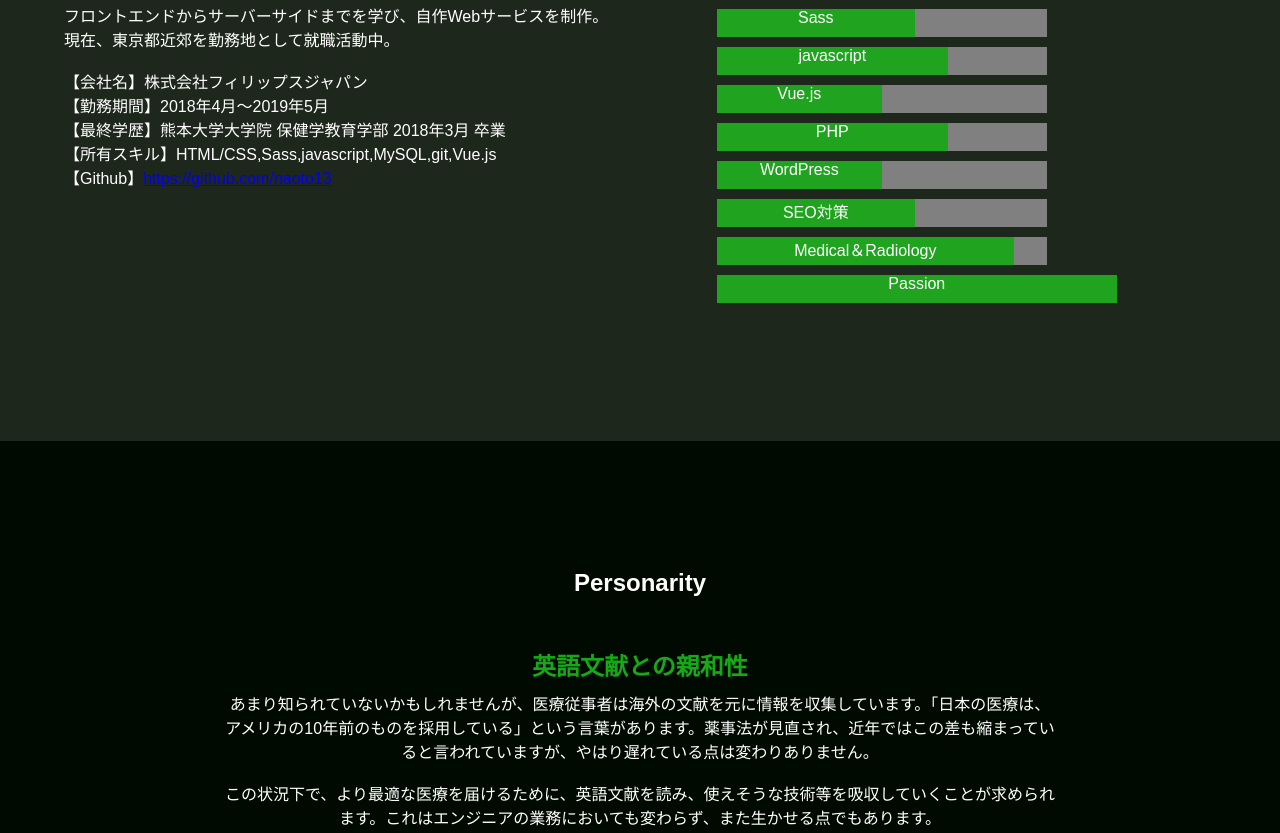
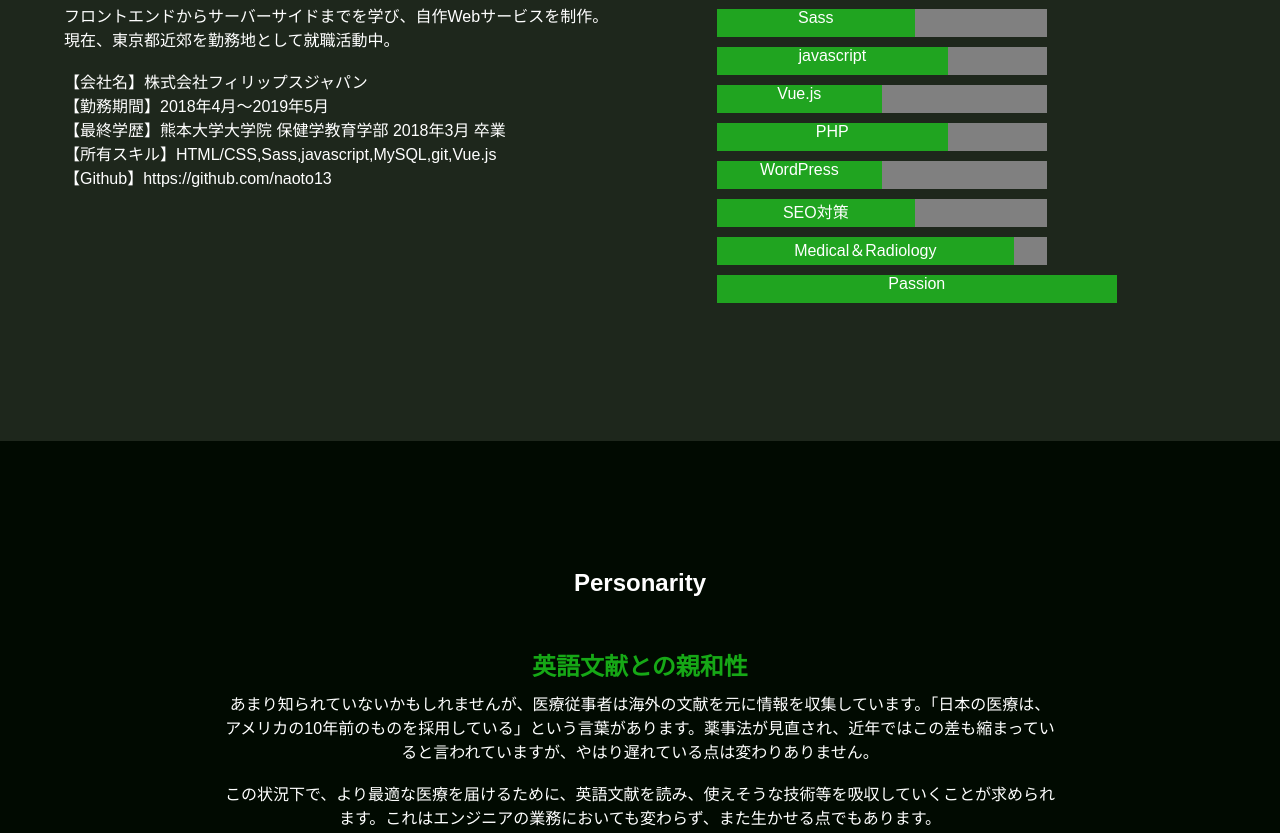
Before and after one commit to naoto13/portfolio2, a plain HTML site: page index.html in a window 1280 px wide. Shown: the part 887-1720 px from the top of the page. Drawn offline with nearby package versions, Linux system fonts and the light colour scheme.

Commit message:
modify skill github link

```diff
--- a/CSS/style.css
+++ b/CSS/style.css
@@ -82,7 +82,7 @@ main{
         color: rgb(22, 168, 22);
     }
 
-/* about */
+/* Skills */
 .about{
     text-align: center;
     margin-top: 5%;
@@ -143,13 +143,21 @@ main{
     font-size: 1.5rem;
 }
 
-/*  Portfolio  */
 .portfolio{
     text-align: center;
     overflow: hidden;
     min-height: 400px;
     background: rgb(22, 168, 22);
     padding-bottom: 50px;
+}
+
+.about .link{
+    text-decoration: none;
+    color: white;
+}
+.about .link:hover{
+    text-decoration: underline;
+    color: blue;
 }
 
 /*  footer  */
--- a/index.html
+++ b/index.html
@@ -36,7 +36,7 @@
     </div>
 </main>
 
-<!-- Introduction -->
+<!-- Skills -->
 <div class="about title">
     <h2>Skills</h2>
     <div class="left">
@@ -53,7 +53,7 @@
             <li>【勤務期間】2018年4月〜2019年5月</li>
             <li>【最終学歴】熊本大学大学院 保健学教育学部 2018年3月 卒業</li>
             <li>【所有スキル】HTML/CSS,Sass,javascript,MySQL,git,Vue.js</li>
-            <li>【Github】<a href="https://github.com/naoto13">https://github.com/naoto13</a></li>
+            <li>【Github】<a href="https://github.com/naoto13" class="link">https://github.com/naoto13</a></li>
         </ul>
     </div>
 
```
